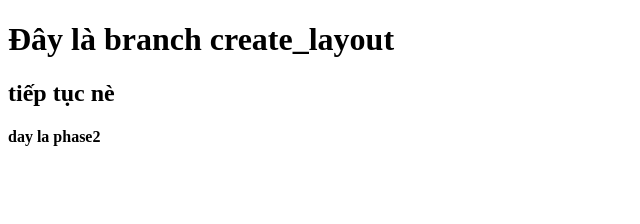
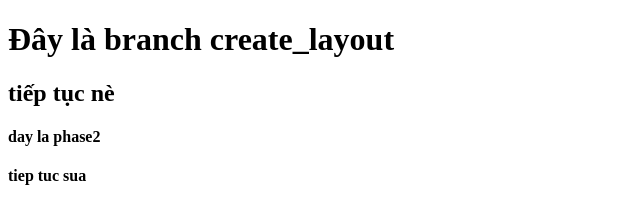
Before and after one commit to taihotboyx10/galaptrinh, a plain HTML site: page index.html in a window 1280 px wide. Shown: the full height of the page, 0-640 px from the left. Drawn offline with Linux system fonts and the light colour scheme.

Commit message:
phase2 tiep tuc fix

```diff
--- a/index.html
+++ b/index.html
@@ -10,5 +10,6 @@
     <h2>tiếp tục nè</h2>
     <h3></h3>
     <h4>day la phase2</h4>
+    <h4>tiep tuc sua</h4>
   </body>
 </html>
```
